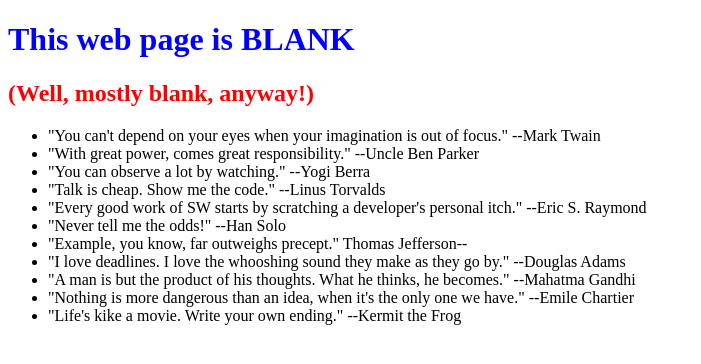
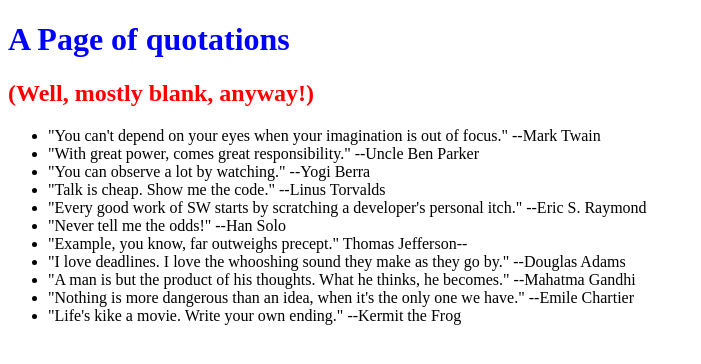
Before and after one commit to gazzda365/0main_openSAP_repo, a plain HTML site: page index.html in a window 1280 px wide. Shown: the whole page, without its empty margins (0-701 px from the left). Drawn offline with Linux system fonts and the light colour scheme.

Commit message:
changed 1st header to "A Page of quotations"

```diff
--- a/index.html
+++ b/index.html
@@ -6,7 +6,7 @@
 		<LINK href="styles.css" rel="stylesheet" type="text/css">
 	</head>
 	<body>
-		<h1>This web page is BLANK</h1>
+		<h1>A Page of quotations</h1>
 		<h2>(Well, mostly blank, anyway!)</h2>
 		<ul>
 			<li>"You can't depend on your eyes when your imagination is out of focus." --Mark Twain</li>
```
